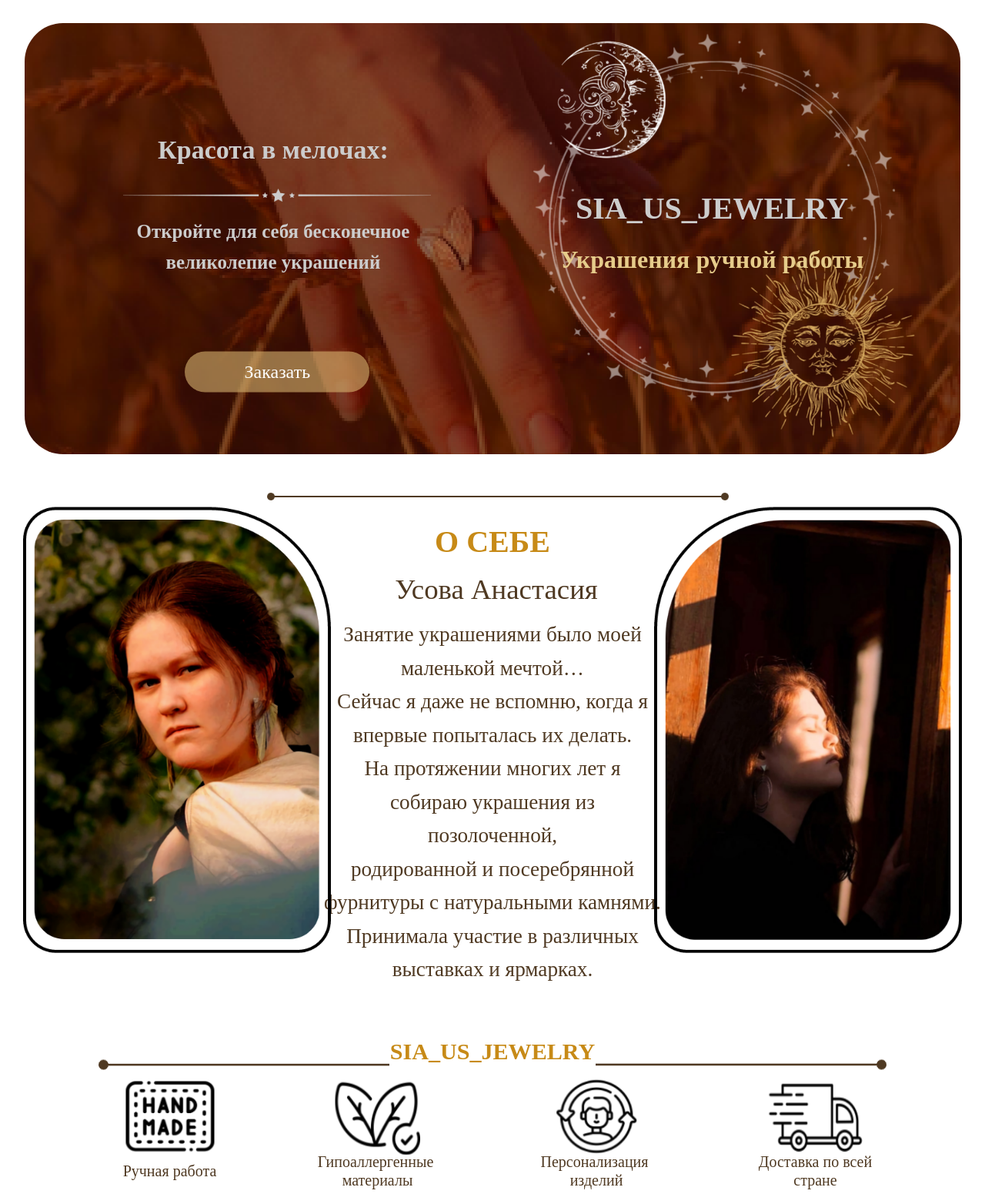
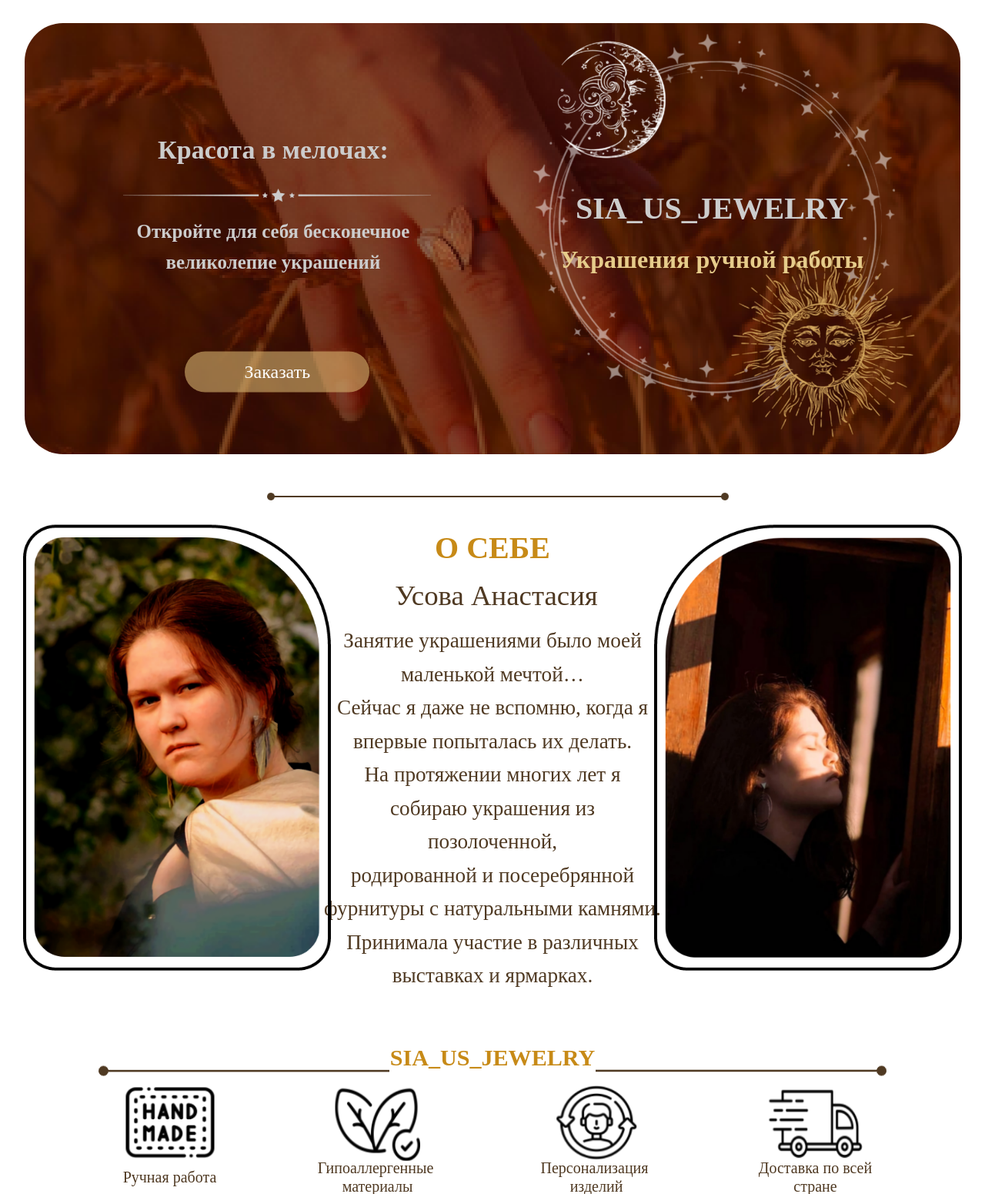
Before and after one commit to k-evgni/sia_us_jewelry, a Flask app: page / in a window 1280 px wide. Shown: the part 74-1625 px from the top of the page at 77% size. Run offline with Flask 3, Linux system fonts and the light colour scheme.

Commit message:
Update index.html

```diff
--- a/templates/index.html
+++ b/templates/index.html
@@ -213,7 +213,7 @@
 
         .Testimonials-image1 { /* Фото */
 	    position: absolute; /* Позиционирование абсолютное, чтобы изображение можно было точно разместить относительно родительского контейнера */
-            top: 42%; /* Позиционирование изображения на 80% от верха родительского контейнера */
+            top: 45%; /* 42 Позиционирование изображения на 80% от верха родительского контейнера */
             left: 18%; /* Позиционирование изображения на 50% от левого края родительского контейнера */
             transform: translate(-50%, -50%); /* Смещение изображения на -50% по X и Y, чтобы центрировать его относительно указанных координат (top и left) */
             width: 80%; /* Изображение занимает 80% ширины родительского контейнера */
@@ -225,7 +225,7 @@
 
         .Testimonials-image2 { /* Фото */
             position: absolute;
-            top: 42%;
+            top: 45%;
             left: 82%;
             transform: translate(-50%, -50%);
             width: 80%;
@@ -1063,7 +1063,7 @@
             font-size: 2.5rem;
             font-weight: 700;
             line-height: 3rem;
-	    margin-top: 20px; /* Отступы сверху и снизу */
+	    margin-top: 28px; /* Отступы сверху и снизу */
         }
 
         .Testimonials h2 { /* Усова Анастасия */
```
